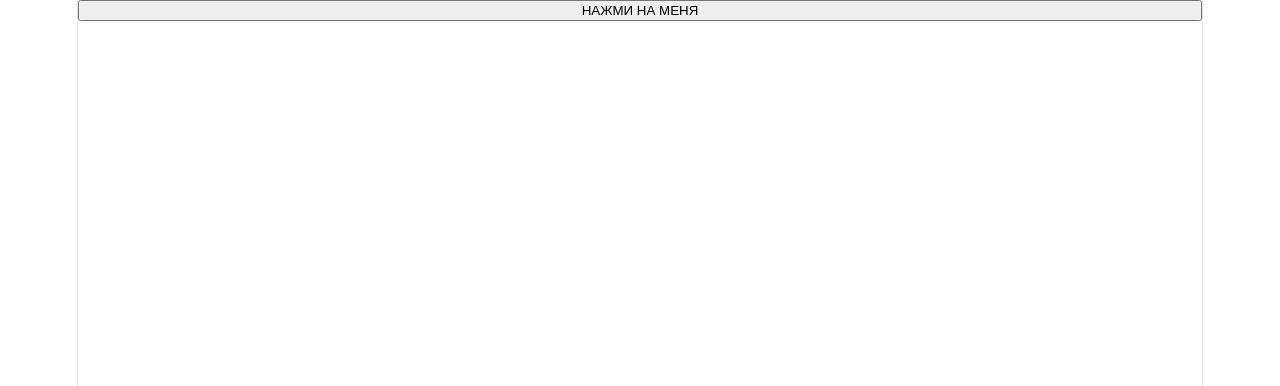
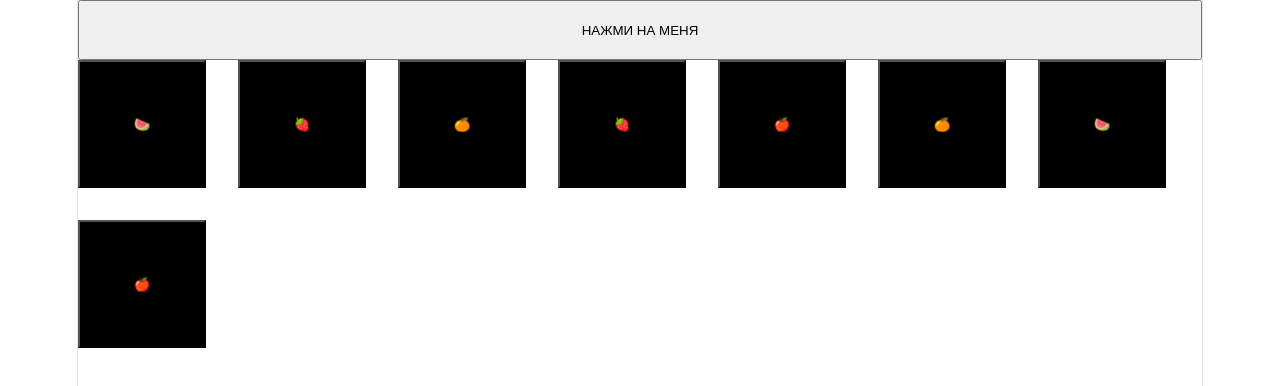
Before and after one commit to Woefulking/Matching-Pairs, a React (Vite) app: page / in a window 1280 px wide. Both pictures are taken after a click on the button "НАЖМИ НА МЕНЯ". Shown: the top 386 px of the page. Built offline with nearby package versions, Linux system fonts and the light colour scheme.

Commit message:
add card matching logic and matched cards storage

```diff
--- a/src/App.css
+++ b/src/App.css
@@ -11,6 +11,7 @@
   &:hover {
     border-color: var(--accent-border);
   }
+
   &:focus-visible {
     outline: 2px solid var(--accent);
     outline-offset: 2px;
@@ -42,8 +43,7 @@
     z-index: 1;
     top: 34px;
     height: 28px;
-    transform: perspective(2000px) rotateZ(300deg) rotateX(44deg) rotateY(39deg)
-      scale(1.4);
+    transform: perspective(2000px) rotateZ(300deg) rotateX(44deg) rotateY(39deg) scale(1.4);
   }
 
   .vite {
@@ -51,8 +51,7 @@
     top: 107px;
     height: 26px;
     width: auto;
-    transform: perspective(2000px) rotateZ(300deg) rotateX(40deg) rotateY(39deg)
-      scale(0.8);
+    transform: perspective(2000px) rotateZ(300deg) rotateX(40deg) rotateY(39deg) scale(0.8);
   }
 }
 
@@ -75,9 +74,10 @@
   border-top: 1px solid var(--border);
   text-align: left;
 
-  & > div {
+  &>div {
     flex: 1 1 0;
     padding: 32px;
+
     @media (max-width: 1024px) {
       padding: 24px 20px;
     }
@@ -130,6 +130,7 @@
     &:hover {
       box-shadow: var(--shadow);
     }
+
     .button-icon {
       height: 18px;
       width: 18px;
@@ -156,6 +157,7 @@
 #spacer {
   height: 88px;
   border-top: 1px solid var(--border);
+
   @media (max-width: 1024px) {
     height: 48px;
   }
@@ -177,8 +179,37 @@
     left: 0;
     border-left-color: var(--border);
   }
+
   &::after {
     right: 0;
     border-right-color: var(--border);
   }
 }
+
+.btn {
+  height: 60px;
+}
+
+.test {
+  width: 128px;
+  height: 128px;
+  image-rendering: pixelated;
+}
+
+.board {
+  display: flex;
+  flex-direction: row;
+  flex-wrap: wrap;
+  gap: 32px;
+}
+
+.card {
+  width: 128px;
+  height: 128px;
+
+  background-color: black;
+}
+
+.card--matched {
+  background-color: red;
+}
--- a/src/App.tsx
+++ b/src/App.tsx
@@ -1,10 +1,26 @@
-import { useState } from 'react';
+import { useEffect, useState } from 'react';
+import test from './assets/test.png';
+import earth from './assets/Earth.png';
 import './App.css';
 
+interface cardType {
+  id: number;
+  img: string;
+  name: string;
+  uniqueId?: string;
+}
+
 function App() {
-  const [uniqueCards, setUniqueCards] = useState([]);
+  const [uniqueCards, setUniqueCards] = useState<cardType[]>([]);
 
-  const allCards = [
+  const [firstSelected, setFirstSelected] = useState<cardType | null>();
+  const [secondSelected, setSecondSelected] = useState<cardType | null>();
+
+  const [matchedCards, setMatchedCards] = useState<cardType[]>([]);
+
+  const isBoardLocked = firstSelected && secondSelected;
+
+  const allCards: cardType[] = [
     { id: 1, img: '🍎', name: 'apple' },
     { id: 2, img: '🍌', name: 'banana' },
     { id: 3, img: '🍇', name: 'grape' },
@@ -14,7 +30,7 @@ function App() {
     { id: 7, img: '🍊', name: 'orange' },
   ];
 
-  const generateGameDeck = (cardsArray, count) => {
+  const generateGameDeck = (cardsArray: cardType[], count: number) => {
     const copy = [...cardsArray];
 
     for (let i = 0; i < count; i++) {
@@ -43,11 +59,58 @@ function App() {
     setUniqueCards(array);
   };
 
-  console.log(uniqueCards);
+  console.log(firstSelected);
+  console.log(secondSelected);
+  console.log(matchedCards);
+
+  const handleCardClick = (card: cardType) => {
+    if (isBoardLocked) return;
+
+    if (firstSelected) {
+      setSecondSelected(card);
+    } else {
+      setFirstSelected(card);
+    }
+  };
+
+  useEffect(() => {
+    if (isBoardLocked) {
+      if (firstSelected.name === secondSelected.name) {
+        console.log('Совпали');
+        setMatchedCards((prev) => [...prev, firstSelected, secondSelected]);
+        setFirstSelected(null);
+        setSecondSelected(null);
+      }
+
+      if (firstSelected.name !== secondSelected.name) {
+        console.log('Несовпали');
+        setFirstSelected(null);
+        setSecondSelected(null);
+      }
+    }
+  }, [firstSelected, secondSelected, isBoardLocked]);
 
   return (
     <>
-      <button onClick={() => handleStart()}>НАЖМИ НА МЕНЯ</button>
+      <button onClick={() => handleStart()} className="btn">
+        НАЖМИ НА МЕНЯ
+      </button>
+      <div className="board">
+        {uniqueCards.map((card, index) => {
+          const isMatched = matchedCards.some((matched) => matched.uniqueId === card.uniqueId);
+
+          return (
+            <button
+              type="button"
+              className={`card ${isMatched ? 'card--matched' : ''}`}
+              key={index}
+              onClick={() => handleCardClick(card)}
+            >
+              {card.img}
+            </button>
+          );
+        })}
+      </div>
     </>
   );
 }
--- a/src/main.tsx
+++ b/src/main.tsx
@@ -4,7 +4,7 @@ import './index.css';
 import App from './App.tsx';
 
 createRoot(document.getElementById('root')!).render(
-  <StrictMode>
-    <App />
-  </StrictMode>
+  <App />
+  // <StrictMode>
+  // </StrictMode>
 );
```
